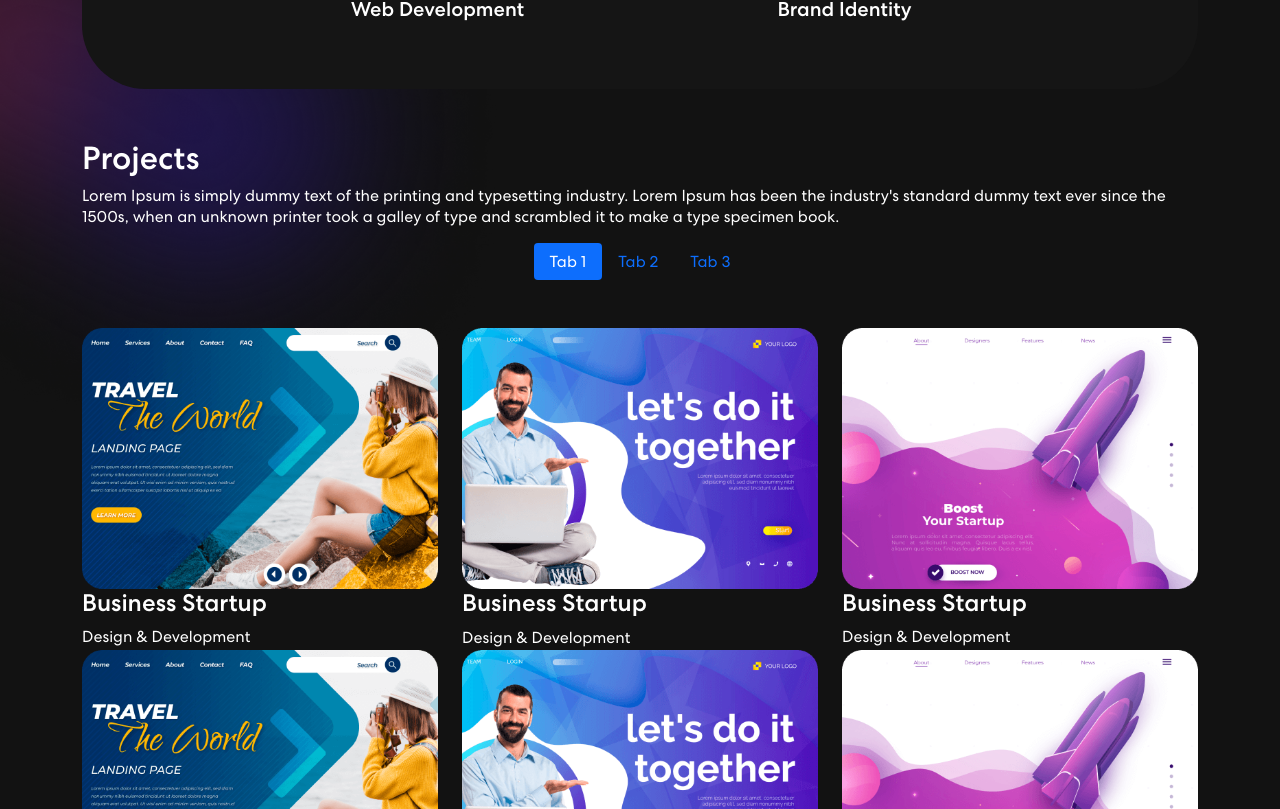
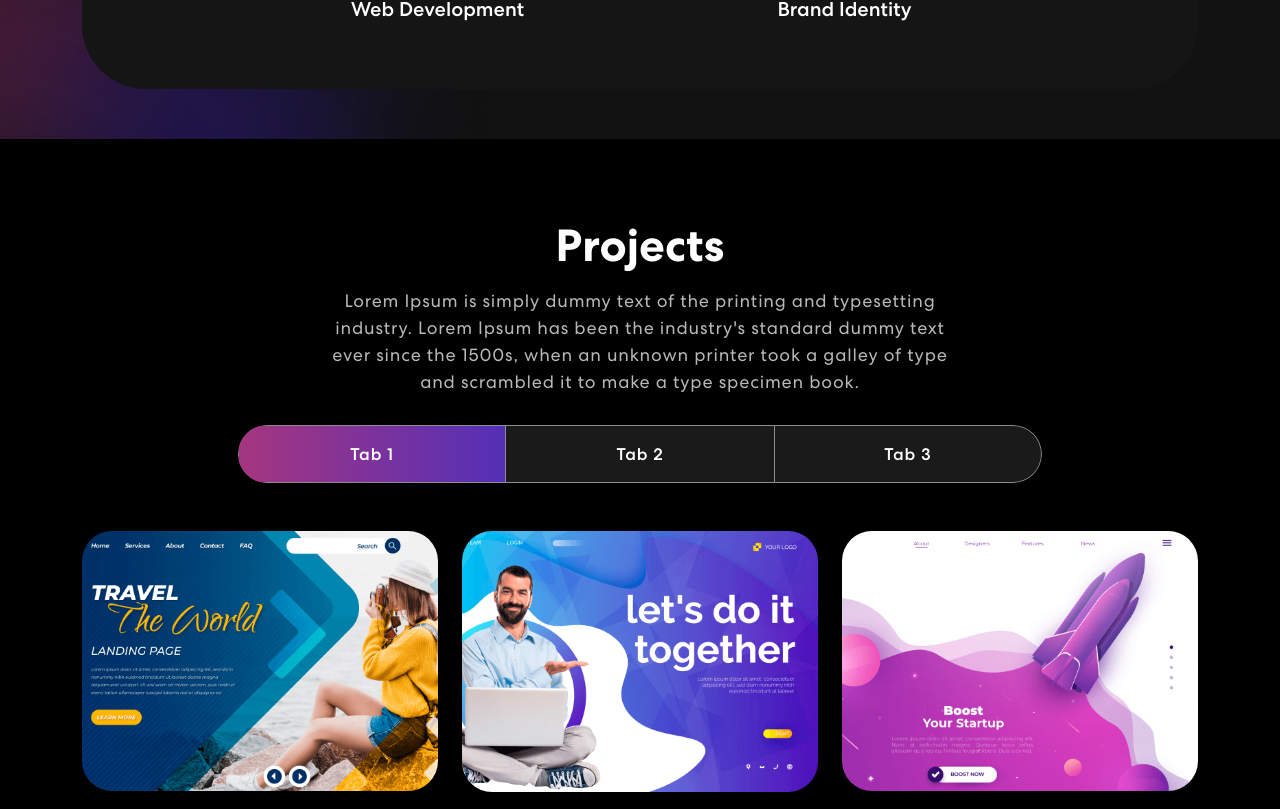
Before and after one commit to Korodee/My-portfolio, a React (Create React App) app: page / in a window 1280 px wide. Shown: the part 1191-2000 px from the top of the page. Built offline with nearby package versions, Linux system fonts and the light colour scheme.

Commit message:
Started styling Projects Component

```diff
--- a/src/App.css
+++ b/src/App.css
@@ -352,3 +352,200 @@
   width: 40%;
   z-index: -4;
 }
+/************ Projects Css ************/
+.project {
+  padding: 80px 0;
+  position: relative;
+  background-color: black;
+}
+.project h2 {
+	font-size: 45px;
+	font-weight: 700;
+  text-align: center;
+}
+.project p {
+  color: #B8B8B8;
+  font-size: 18px;
+  letter-spacing: 0.8px;
+  line-height: 1.5em;
+  margin: 14px auto 30px auto;
+  text-align: center;
+  width: 56%;
+}
+.project .nav.nav-pills {
+  width: 72%;
+  margin: 0 auto;
+  border-radius: 50px;
+  background-color: rgb(255 255 255 / 10%);
+  overflow: hidden;
+}
+.project .nav.nav-pills .nav-item {
+  width: 33.33333%;
+}
+.project .nav.nav-pills .nav-link {
+  background-color: transparent;
+  border-radius: 0;
+  padding: 17px 0;
+  color: #fff;
+  width: 100%;
+  font-size: 17px;
+  letter-spacing: 0.8px;
+  font-weight: 500;
+  position: relative;
+  transition: 0.3s ease-in-out;
+  text-align: center;
+  z-index: 0;
+}
+.project .nav.nav-pills .nav-link::before {
+    content: "";
+    position: absolute;
+    width: 0;
+    height: 100%;
+    background: linear-gradient(90.21deg, #AA367C -5.91%, #4A2FBD 111.58%);
+    top: 0;
+    left: 0;
+    z-index: -1;
+    transition: 0.3s ease-in-out;
+}
+.project .nav.nav-pills .nav-link.active::before {
+    width: 100% !important;
+}
+.project .nav.nav-pills .nav-link.active {
+    border: 1px solid rgba(255, 255, 255, 1);
+}
+.nav-link#projects-tabs-tab-first {
+  border: 1px solid rgba(255, 255, 255, 0.5);
+  border-radius: 55px 0px 0px 55px;
+}
+.nav-link#projects-tabs-tab-second {
+  border-top: 1px solid rgba(255, 255, 255, 0.5);
+  border-bottom: 1px solid rgba(255, 255, 255, 0.5);
+}
+.nav-link#projects-tabs-tab-third {
+  border: 1px solid rgba(255, 255, 255, 0.5);
+  border-radius: 0 55px 55px 0;
+}
+.proj-imgbx {
+  position: relative;
+  border-radius: 30px;
+  overflow: hidden;
+  margin-bottom: 24px;
+}
+.proj-imgbx::before {
+  content: "";
+  background: linear-gradient(90.21deg, #AA367C -5.91%, #4A2FBD 111.58%);
+  opacity: 0.85;
+  position: absolute;
+  width: 100%;
+  height: 0;
+  transition: 0.4s ease-in-out;
+}
+.proj-imgbx:hover::before {
+  height: 100%;
+}
+.proj-txtx {
+  position: absolute;
+  text-align: center;
+  top: 65%;
+  left: 50%;
+  transform: translate(-50%, -50%);
+  transition: 0.5s ease-in-out;
+  opacity: 0;
+  width: 100%;
+}
+.proj-imgbx:hover .proj-txtx {
+  top: 50%;
+  opacity: 1;
+}
+.proj-txtx h4 {
+  font-size: 30px;
+  font-weight: 700;
+  letter-spacing: 0.8px;
+  line-height: 1.1em;
+}
+.proj-txtx span {
+  font-style: italic;
+  font-weight: 400;
+  font-size: 15px;
+  letter-spacing: 0.8px;
+}
+.background-image-right {
+  top: 20%;
+  position: absolute;
+  bottom: 0;
+  width: 35%;
+  right: 0;
+  z-index: -4;
+}
+
+/************ Projects Css ************/
+.contact {
+  background: linear-gradient(90.21deg, #AA367C -5.91%, #4A2FBD 111.58%);
+  padding: 60px 0 200px 0;
+}
+.contact img {
+  width: 92%;
+}
+.contact h2 {
+	font-size: 45px;
+	font-weight: 700;
+  margin-bottom: 30px;
+}
+.contact form input, .contact form textarea {
+  width: 100%;
+  background: rgba(255, 255, 255, 0.1);
+  border: 1px solid rgba(255, 255, 255, 0.5);
+  border-radius: 20px;
+  color: #fff;
+  margin: 0 0 8px 0;
+  padding: 18px 26px;
+  font-weight: 500;
+  font-size: 18px;
+  letter-spacing: 0.8px;
+  transition: 0.3s ease-in-out;
+}
+.contact form input:focus, .contact form textarea:focus {
+  background: rgba(255, 255, 255, 1);
+  color: #121212;
+}
+.contact form input::placeholder, .contact form textarea::placeholder {
+  font-size: 16px;
+  font-weight: 400;
+  color: #fff;
+}
+.contact form input:focus::placeholder, .contact form textarea:focus::placeholder {
+  color: #121212;
+  opacity: 0.8;
+}
+.contact form button {
+  font-weight: 700;
+  color: #000;
+  background-color: #fff;
+  padding: 14px 48px;
+  font-size: 18px;
+  margin-top: 25px;
+  border-radius: 0;
+  position: relative;
+  transition: 0.3s ease-in-out;
+}
+.contact form button span {
+  z-index: 1;
+  position: relative;
+}
+.contact form button:hover {
+  color: #fff;
+}
+.contact form button::before {
+  content: "";
+  background: #121212;
+  width: 0;
+  height: 100%;
+  position: absolute;
+  top: 0;
+  left: 0;
+  z-index: 0;
+  transition: 0.3s ease-in-out;
+}
+.contact form button:hover::before {
+  width: 100%;
+}
```
